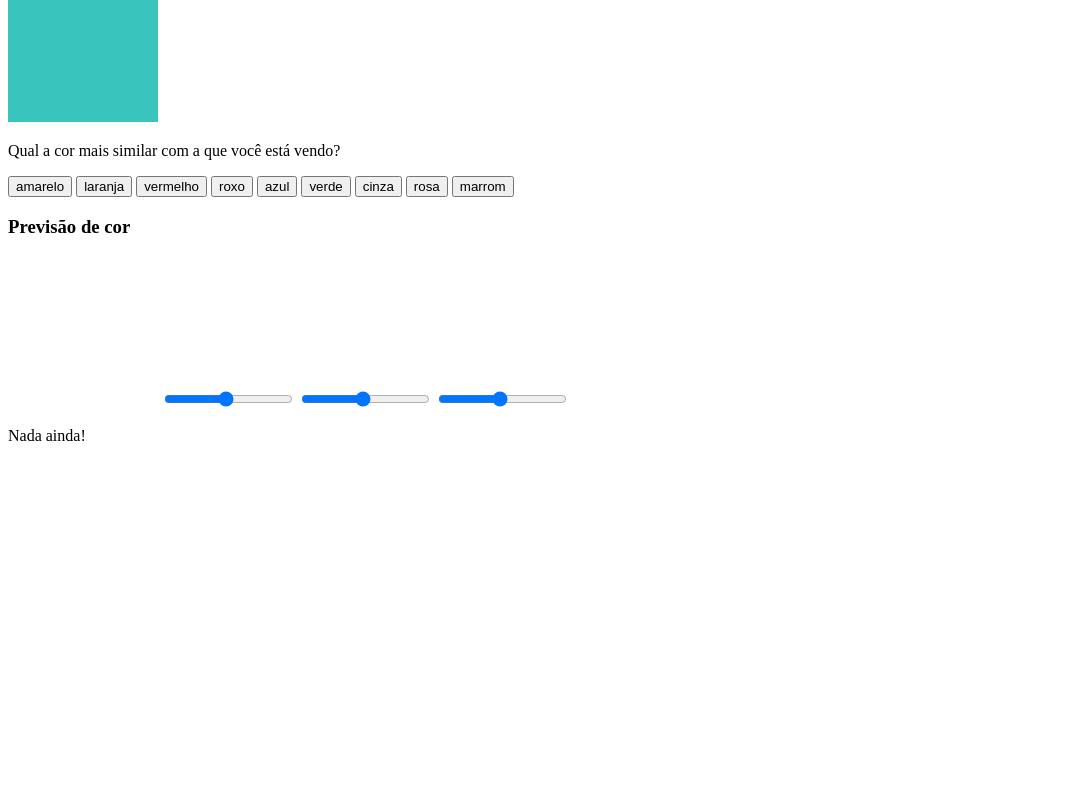
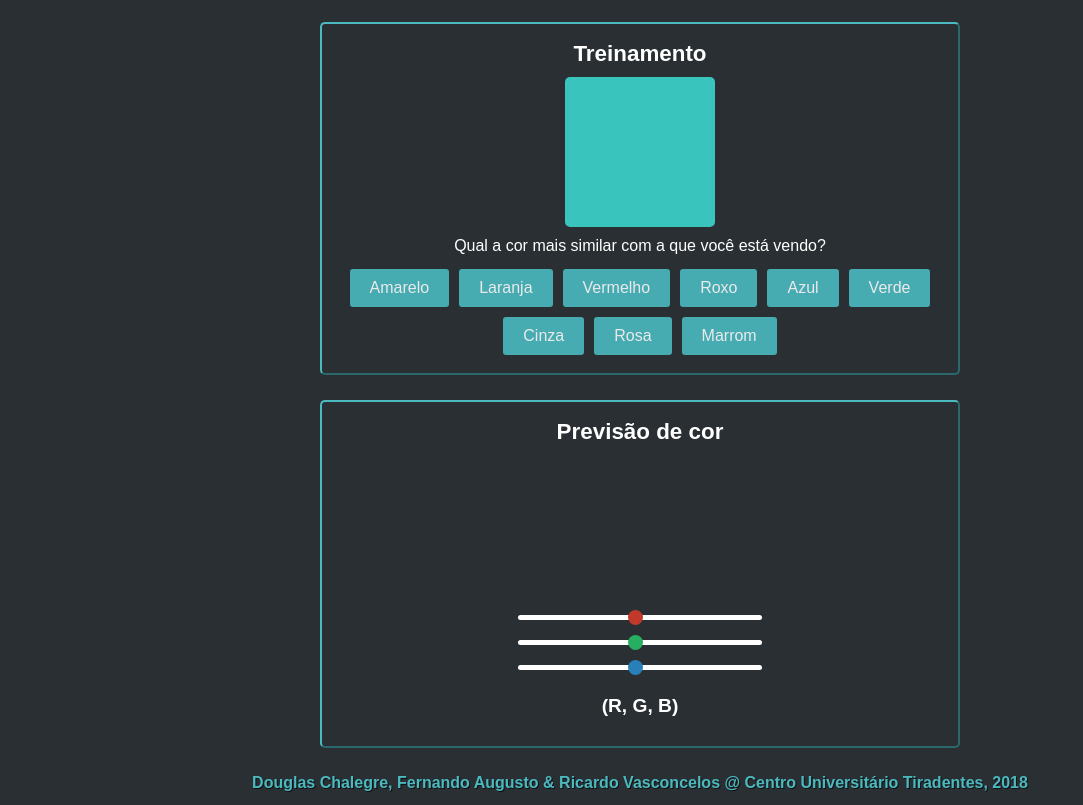
Before and after one commit to douglaschalegre/ColorClassifier, a plain HTML site: page index.html in a window 1280 px wide. Shown: the part 87-892 px from the top of the page, without its empty margins (0-1083 px from the left). Before the commit the page ends 800 px from the top, so only its background shows below. Drawn offline with nearby package versions, Linux system fonts and the light colour scheme; a script that the page names is missing; a web font is replaced by a local one.

Commit message:
theme 1.0.0

```diff
--- /dev/null
+++ b/css/helpers/mixins.scss
@@ -0,0 +1,12 @@
+@mixin column-flex {
+  flex-direction: column;
+  flex-wrap: wrap;
+}
+
+@mixin rounded-border($radius: 10px) {
+  border-radius: $radius;
+  -webkit-border-radius: $radius;
+  -moz-border-radius: $radius;
+  -o-border-radius: $radius;
+  -ms-border-radius: $radius;
+}
--- /dev/null
+++ b/css/helpers/reset.scss
@@ -0,0 +1,10 @@
+* {
+	margin: 0;
+	padding: 0;
+	border: 0;
+	text-decoration: none;
+}
+
+ol, ul {
+	list-style: none;
+}
--- /dev/null
+++ b/css/helpers/variables.scss
@@ -0,0 +1,7 @@
+// Colors
+$primary-color: #4BB9C0;
+$secondary-color: #292F32;
+$font-color: #fff;
+$shadow-color: #111;
+
+$slider-range-size: 15px;
--- /dev/null
+++ b/css/layout/classes.scss
@@ -0,0 +1,20 @@
+.flex {
+  display: flex;
+}
+
+.center {
+  justify-content: center;
+  align-items: center;
+}
+
+.wrap {
+  flex-wrap: wrap;
+
+  & > button {
+    margin: 5px;
+  }
+}
+
+.column {
+  flex-direction: column;
+}
--- /dev/null
+++ b/css/layout/containers.scss
@@ -0,0 +1,49 @@
+body {
+  min-height: 100vh;
+  font-family: 'Muli', sans-serif;
+  background-color: $secondary-color;
+  color: $font-color;
+  box-sizing: border-box;
+  @include column-flex;
+}
+
+header, footer {
+  width: 100%;
+  color: $primary-color;
+  line-height: 1.2;
+  margin: 1% 0;
+  @include column-flex;
+}
+
+.container {
+  width: 50%;
+  border: 2px outset $primary-color;
+  @include rounded-border(5px);
+  padding: 1%;
+  margin: 1%;
+  box-sizing: border-box;
+  @include column-flex;
+  line-height: 1.5;
+  text-align: center;
+
+  & > p, & > h3 {
+    margin-bottom: 1%;
+  }
+
+  & > h3 {
+    font-size: 1.4em;
+  }
+
+  & > p {
+    line-height: 1.5;
+  }
+
+}
+
+.sliderscontainer {
+  width: 80%;
+}
+
+canvas {
+  @include rounded-border(5px);
+}
--- /dev/null
+++ b/css/layout/inputs.scss
@@ -0,0 +1,60 @@
+// Buttons
+.btn {
+  cursor: pointer;
+  box-sizing: border-box;
+  color: $font-color;
+  background-color: $primary-color;
+  padding: 10px 20px;
+  font-size: 1em;
+  text-transform: capitalize;
+  transition: 0.3s;
+  opacity: 0.9;
+  @include rounded-border(3px);
+}
+
+.btn:hover {
+  opacity: 1;
+}
+
+// Sliders
+.slider {
+  -webkit-appearance: none;
+  appearance: none;
+  width: 50%;
+  height: 5px;
+  background-color: $font-color;
+  outline: none;
+  transition: 0.2s;
+  margin: 10px 0;
+  @include rounded-border;
+}
+
+.slider::-webkit-slider-thumb {
+  -webkit-appearance: none;
+  appearance: none;
+  width: $slider-range-size;
+  height: $slider-range-size;
+  border-radius: 50%;
+  background: $primary-color;
+  cursor: pointer;
+}
+
+.slider::-moz-range-thumb {
+  width: $slider-range-size;
+  height: $slider-range-size;
+  border-radius: 50%;
+  background: $primary-color;
+  cursor: pointer;
+}
+
+#red::-webkit-slider-thumb {
+  background: #c0392b;
+}
+
+#green::-webkit-slider-thumb {
+  background: #27ae60;
+}
+
+#blue::-webkit-slider-thumb {
+  background: #2980b9;
+}
--- /dev/null
+++ b/css/layout/text.scss
@@ -0,0 +1,32 @@
+h1 {
+  font-size: 2.5em;
+}
+
+header > h1, small,
+footer > h4 {
+  text-shadow: 1px 1px $shadow-color;
+}
+
+header > small {
+  font-size: 1.2em;
+}
+
+a {
+	color: $primary-color;
+}
+
+a:hover {
+  text-decoration: underline;
+}
+
+#label {
+  width: 100%;
+  display: flex;
+  box-sizing: border-box;
+  padding: 1%;
+  margin-top: 1%;
+  justify-content: center;
+  text-transform: uppercase;
+  font-weight: bold;
+  font-size: 1.2em;
+}
--- /dev/null
+++ b/css/style.scss
@@ -0,0 +1,18 @@
+/*
+    Author: Fernando Augusto | www.ffaneto.com
+    Theme: Neutral Network LP
+    Version: 1.0.0
+
+    PS: It's not completely responsive!
+*/
+
+@import url('https://fonts.googleapis.com/css?family=Muli');
+
+@import 'helpers/reset.scss';
+@import 'helpers/variables.scss';
+@import 'helpers/mixins.scss';
+
+@import 'layout/containers.scss';
+@import 'layout/text.scss';
+@import 'layout/inputs.scss';
+@import 'layout/classes.scss';
--- a/index.html
+++ b/index.html
@@ -1,42 +1,68 @@
 <!DOCTYPE html>
 <html>
+
 <head>
     <meta charset="utf-8" />
     <meta http-equiv="X-UA-Compatible" content="IE=edge">
     <title>Cores.nn</title>
     <meta name="viewport" content="width=device-width, initial-scale=1">
-    <link rel="stylesheet" type="text/css" media="screen" href="main.css" />
+
+    <!-- Styles -->
+    <link rel="stylesheet" type="text/css" media="screen" href="css/style.css">
+    <!-- <link rel="stylesheet" type="text/css" media="screen" href="main.css" /> -->
 
     <script src="https://ajax.googleapis.com/ajax/libs/jquery/3.2.1/jquery.min.js"></script>
     <script src="https://www.gstatic.com/firebasejs/5.5.8/firebase.js"></script>
     <script src="https://cdn.jsdelivr.net/npm/@tensorflow/tfjs@0.11.7"> </script>
 
 </head>
-<body onload="draw();">
-    <div>
+
+<body onload="draw();" class="flex center">
+    <header class="flex center">
+        <h1>Neural Network</h1>
+        <small>Classificação de Cores</small>
+    </header>
+
+    <section class="container">
         <h3>Treinamento</h3>
         <canvas id="canvas" width="150" height="150"></canvas>
         <p>Qual a cor mais similar com a que você está vendo?</p>
-        <button class="btns" >amarelo</button>
-        <button class="btns" >laranja</button>
-        <button class="btns" >vermelho</button>
-        <button class="btns" >roxo</button>
-        <button class="btns" >azul</button>
-        <button class="btns" >verde</button>
-        <button class="btns" >cinza</button>
-        <button class="btns" >rosa</button>
-        <button class="btns" >marrom</button>
-    </div>
 
-    <div>
+        <div class="flex center wrap">
+            <button class="btn">amarelo</button>
+            <button class="btn">laranja</button>
+            <button class="btn">vermelho</button>
+            <button class="btn">roxo</button>
+            <button class="btn">azul</button>
+            <button class="btn">verde</button>
+            <button class="btn">cinza</button>
+            <button class="btn">rosa</button>
+            <button class="btn">marrom</button>
+        </div>
+
+    </section>
+
+    <section class="container flex center">
         <h3>Previsão de cor</h3>
-        <canvas id="canvasPredict" width="150" height="150"></canvas>
-        <input id = "red" type="range" min="0" max="255" value="122">
-        <input id = "green" type="range" min="0" max="255" value="122">
-        <input id = "blue" type="range" min="0" max="255" value="122">
-        <p id = "label">Nada ainda!</p>
-    </div>
+
+        <div class="sliderscontainer flex column center">
+            <canvas id="canvasPredict" width="150" height="150"></canvas>
+            <input id="red" type="range" min="0" max="255" value="122" class="slider" >
+            <input id="green" type="range" min="0" max="255" value="122" class="slider">
+            <input id="blue" type="range" min="0" max="255" value="122" class="slider">
+        </div>
+
+        <p id="label">(R, G, B)</p>
+    </section>
+
+    <footer class="flex center">
+        <h4><a target="_blank" href="https://github.com/douglaschalegre">Douglas Chalegre</a>,
+            <a target="_blank" href="https://github.com/fernandoajn">Fernando Augusto</a> &
+            <a target="_blank" href="https://github.com/Ricardovasconcelos">Ricardo Vasconcelos</a>
+            @ Centro Universitário Tiradentes, 2018</h4>
+    </footer>
 
     <script src="main.js"></script>
 </body>
+
 </html>
--- a/main.js
+++ b/main.js
@@ -12,7 +12,7 @@ var database = firebase.database();
 const botoes = document.querySelectorAll('.btns');
 botoes.forEach(botao => {
   botao.addEventListener("click", function sendData(){
-
+    console.log("O envio de informações para o banco de dados está desativado!")
     let corDb = database.ref('cor');
     let data = { //creates the object to be storaged on firebase
       r:rgb.r,
@@ -120,7 +120,7 @@ $.getJSON("neuralnetjs.json", function(data){
 
     async function train(){ //makes the neural network learn
       const options = {
-        epochs: 5, // higher number the more training it will do
+        epochs: 500, // higher number the more training it will do
         validationSplit: 0.1,
         shuffle: true,
         callbacks: {
```
Also changed, not shown: css/style.css (added), style.css (added), 2 other files.
